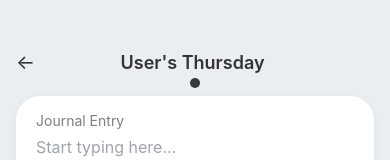
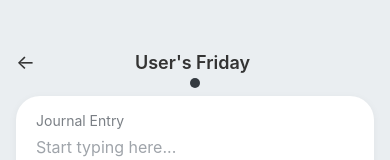
Before and after one commit to kunj406962/mobileAppFinalProj, a React Native app: screen /Journal in a window 390 px wide. Shown: the top 160 px of the page. Built offline with nearby package versions, Linux system fonts and the light colour scheme.

Commit message:
Display current day's name in JournalScreen
Added functionality to display the current day's name in the JournalScreen.

```diff
--- a/src/screens/JournalScreen.jsx
+++ b/src/screens/JournalScreen.jsx
@@ -1,17 +1,27 @@
-import React, { useState } from 'react';
+import React, { useState, useEffect } from 'react';
 import {
   SafeAreaView,
   View,
   Text,
   TextInput,
+  StyleSheet,
+  Platform,
   TouchableOpacity,
-  StyleSheet,
 } from 'react-native';
 import { useNavigation } from '@react-navigation/native';
 
 export default function JournalScreen() {
   const navigation = useNavigation();
   const [entry, setEntry] = useState('');
+
+  const [dayName, setDayName] = useState('');
+
+useEffect(() => {
+  const today = new Date();
+  const options = { weekday: 'long' };
+  const weekday = today.toLocaleDateString('en-US', options);
+  setDayName(weekday);
+}, []);
 
   return (
     <SafeAreaView style={styles.safeArea}>
@@ -21,7 +31,7 @@ export default function JournalScreen() {
           <Text style={styles.backArrow}>{'←'}</Text>
         </TouchableOpacity>
 
-        <Text style={styles.title}>User&apos;s Thursday</Text>
+        <Text style={styles.title}>User&apos;s {dayName}</Text>
 
         {/* Right side placeholder (for symmetry / future icons) */}
         <View style={{ width: 24 }} />
```
